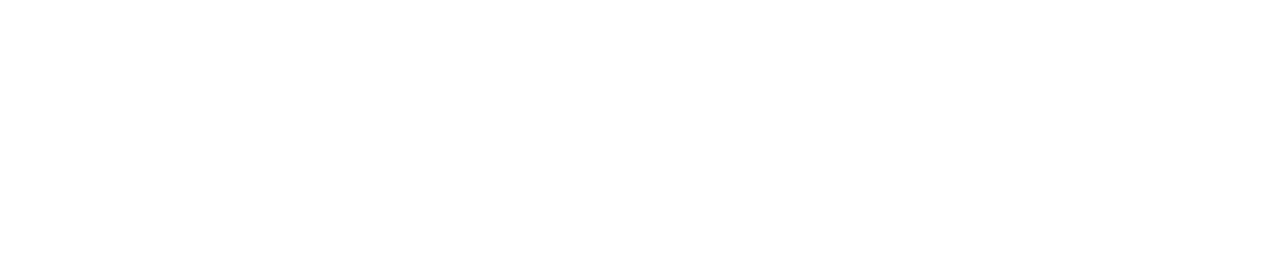
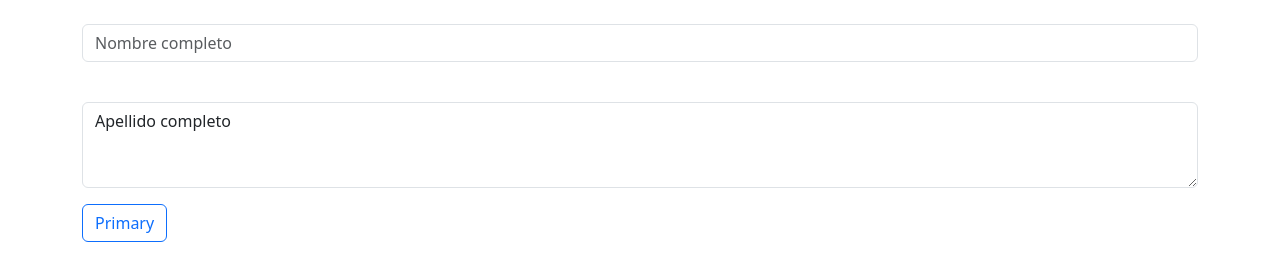
Before and after one commit to josueeE3/trabajoClase, a plain HTML site: page index.html in a window 1280 px wide. Drawn offline with nearby package versions, Linux system fonts and the light colour scheme.

Commit message:
cree el js

```diff
--- a/index.html
+++ b/index.html
@@ -9,5 +9,24 @@
 </head>
 <body>
 
+
+
+      <div class="container">
+        <div class="mb-3">
+            <label for="exampleFormControlInput1" class="form-label"></label>
+            <input type="email" class="form-control" id="exampleFormControlInput1" placeholder="Nombre completo">
+          </div>
+          <div class="mb-3">
+            <label for="exampleFormControlTextarea1" class="form-label"></label>
+            <textarea class="form-control" id="exampleFormControlTextarea1" rows="3">Apellido completo</textarea>
+          </div>
+
+          <button type="button" class="btn btn-outline-primary">Primary</button>
+      </div>
+
+
+
+    <script src="https://cdn.jsdelivr.net/npm/bootstrap@5.3.2/dist/js/bootstrap.bundle.min.js" integrity="sha384-C6RzsynM9kWDrMNeT87bh95OGNyZPhcTNXj1NW7RuBCsyN/o0jlpcV8Qyq46cDfL" crossorigin="anonymous"></script>
+
 </body>
 </html>
--- a/style.css
+++ b/style.css
@@ -0,0 +1 @@
+body {background-color: black;}
```
Also changed, not shown: script.js (added).
